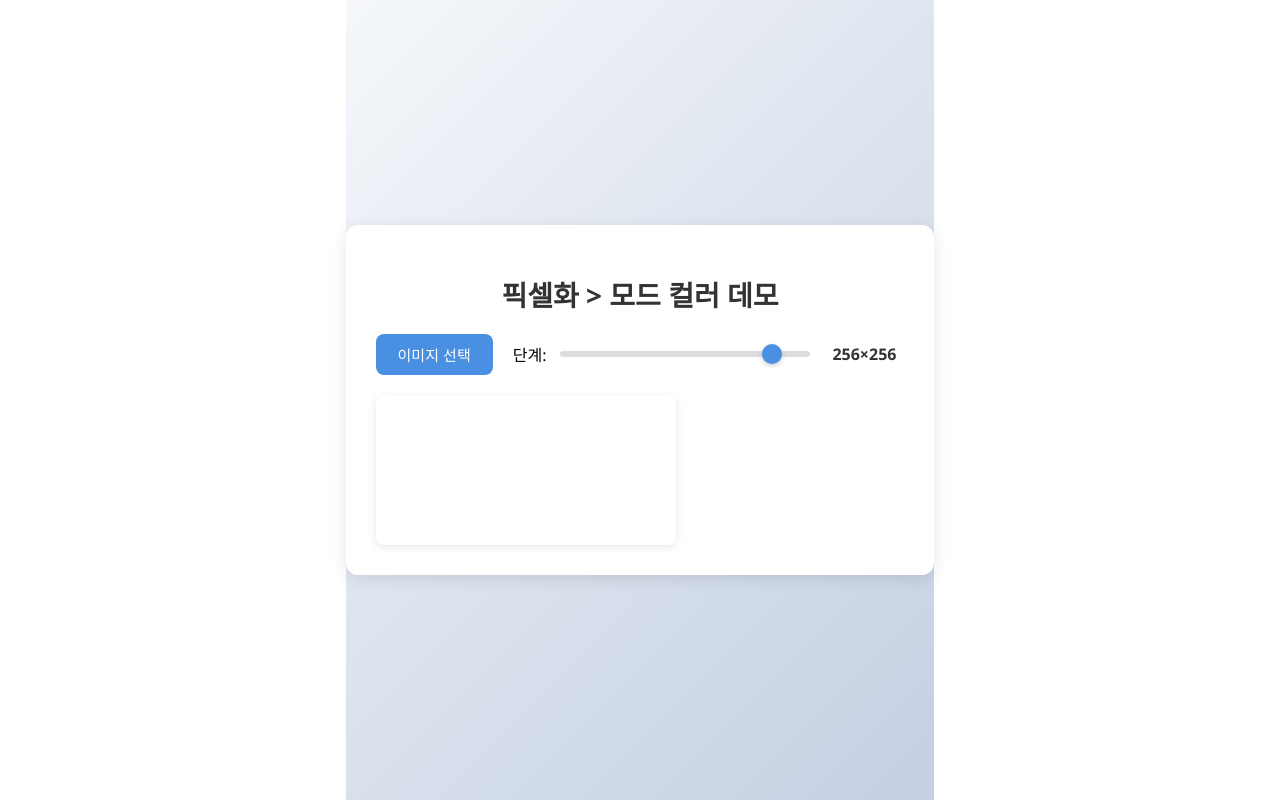
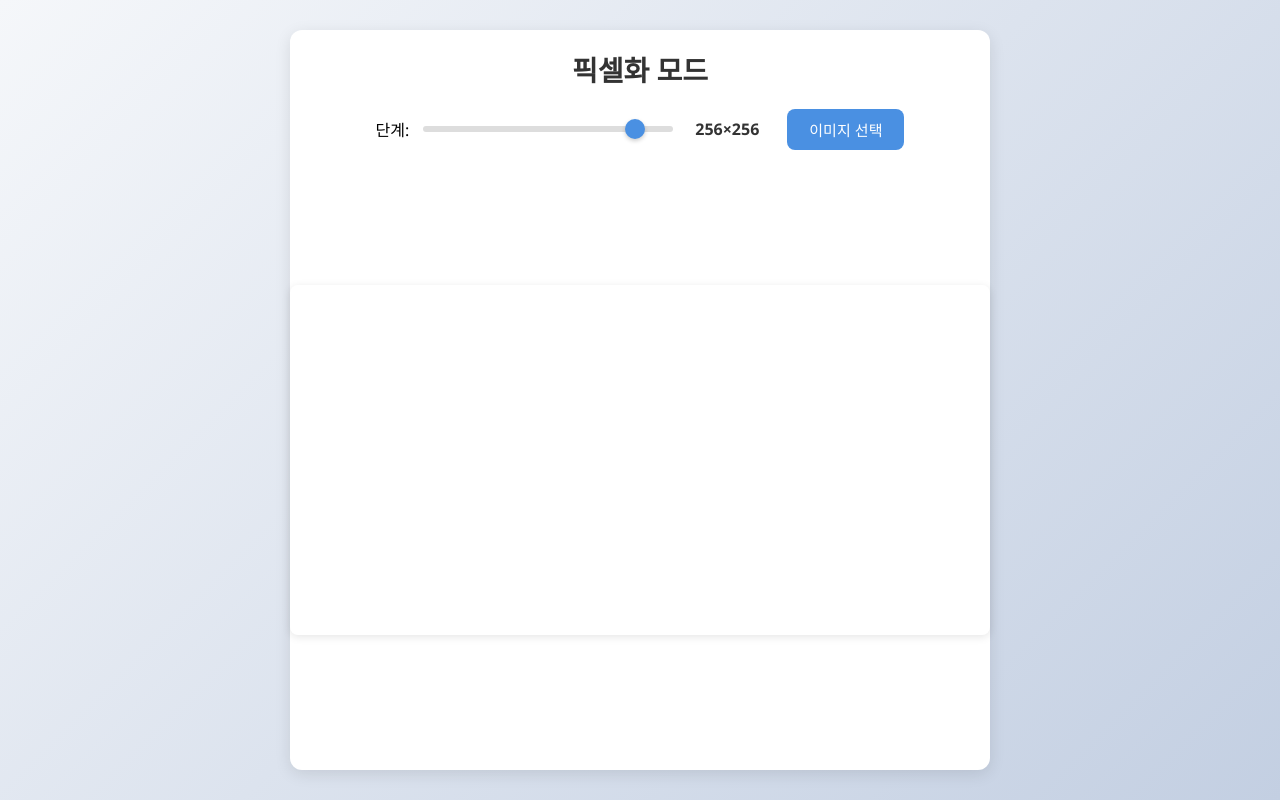
Before and after one commit to woohyun1031/pixelize, a React (Vite) app: page / in a window 1280 px wide. Built offline with nearby package versions, Linux system fonts and the light colour scheme.

Commit message:
Feat: Pixelation component layout, styles 수정

```diff
--- a/src/Pixelation.tsx
+++ b/src/Pixelation.tsx
@@ -1,25 +1,31 @@
 /** @jsxImportSource @emotion/react */
 import { useRef, useState, useEffect } from 'react';
 import styled from '@emotion/styled';
+import {css} from "@emotion/react";
+
+
+const Wrapper = styled.div`
+  width: 100%;
+  height: 100%;
+  padding: 30px;
+  display: flex;
+  justify-content: center;
+  align-items: center;
+  font-family: 'Segoe UI', Tahoma, Geneva, Verdana, sans-serif;
+  background: linear-gradient(135deg, #f5f7fa, #c3cfe2);
+  box-sizing: border-box;
+`;
 
 const Container = styled.div`
   background: #fff;
-  padding: 30px;
   border-radius: 12px;
   box-shadow: 0 4px 16px rgba(0,0,0,0.1);
   max-width: 700px;
   width: 100%;
+  height: 100%;
   text-align: center;
-`;
-
-const Wrapper = styled.div`
-  font-family: 'Segoe UI', Tahoma, Geneva, Verdana, sans-serif;
-  background: linear-gradient(135deg, #f5f7fa, #c3cfe2);
   display: flex;
-  justify-content: center;
-  align-items: center;
-  min-height: 100vh;
-  margin: 0;
+  flex-direction: column;
 `;
 
 const Title = styled.h1`
@@ -33,7 +39,7 @@ const Controls = styled.div`
   flex-wrap: wrap;
   justify-content: center;
   gap: 20px;
-  margin-bottom: 20px;
+
   align-items: center;
 `;
 
@@ -115,10 +121,20 @@ const Label = styled.span`
   text-align: center;
 `;
 
+const CanvasContainer = styled.div`
+    width: 100%;
+    height: 100%;
+    padding:20px;
+    display: flex;
+    justify-content: center;
+    align-items: center;
+    position: relative;
+    box-sizing: border-box;
+`;
+
 const CanvasStyled = styled.canvas`
   display: block;
-  max-width: 100%;
-  height: auto;
+  height: 350px;
   border-radius: 8px;
   box-shadow: 0 2px 8px rgba(0,0,0,0.1);
 `;
@@ -198,12 +214,8 @@ export default function Pixelation() {
     return (
         <Wrapper>
             <Container>
-                <Title>픽셀화 &gt; 모드 컬러 데모</Title>
+                <Title>픽셀화 모드</Title>
                 <Controls>
-                    <FileButton>
-                        <button>이미지 선택</button>
-                        <input ref={fileRef} type="file" accept="image/*" onChange={handleFileChange} />
-                    </FileButton>
                     <SliderContainer>
                         <label htmlFor="exp">단계:</label>
                         <RangeInput
@@ -216,8 +228,14 @@ export default function Pixelation() {
                         />
                         <Label>{labelText}</Label>
                     </SliderContainer>
+                    <FileButton>
+                        <button>이미지 선택</button>
+                        <input ref={fileRef} type="file" accept="image/*" onChange={handleFileChange} />
+                    </FileButton>
                 </Controls>
-                <CanvasStyled ref={canvasRef} />
+                <CanvasContainer>
+                    <CanvasStyled ref={canvasRef}/>
+                </CanvasContainer>
             </Container>
         </Wrapper>
     );
```
